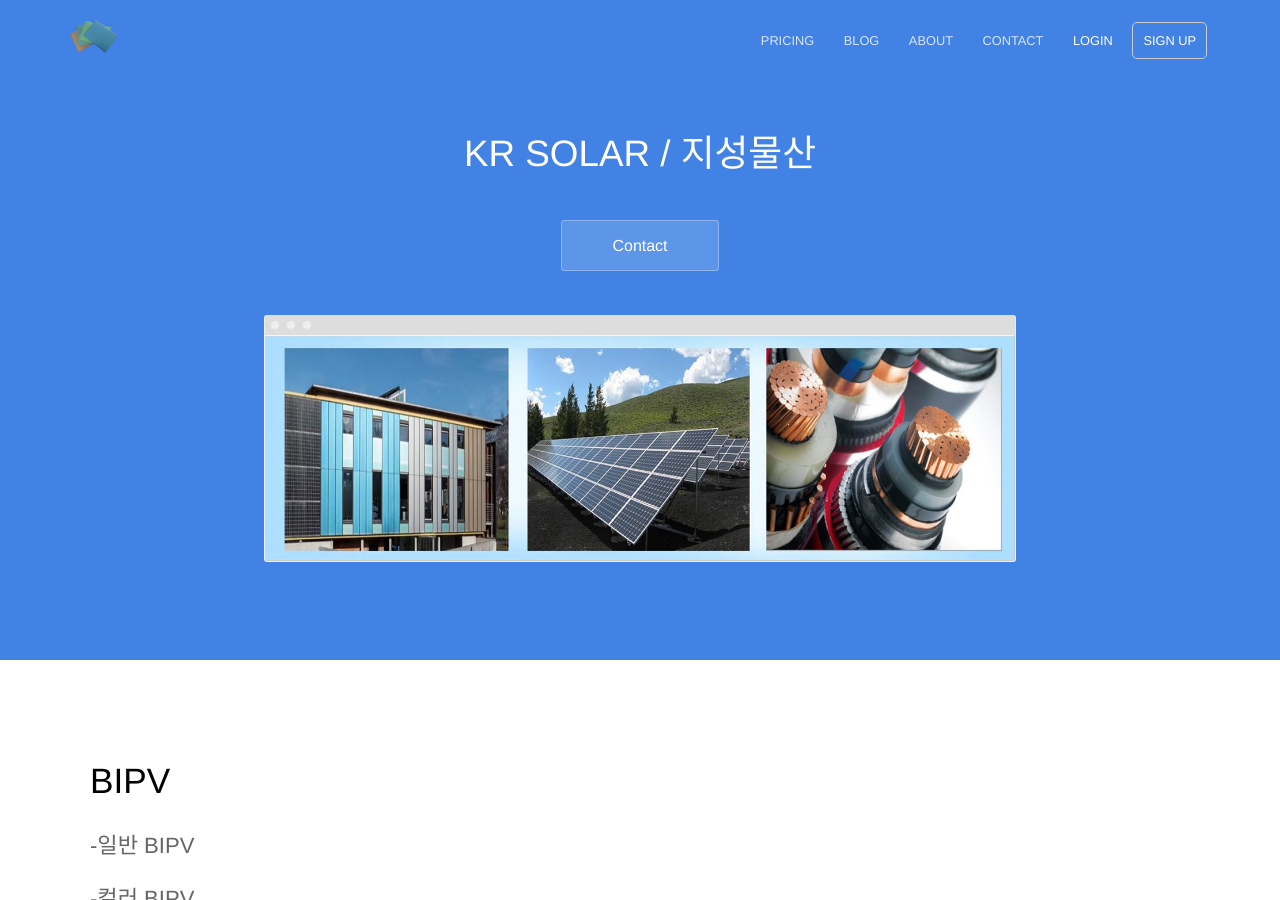
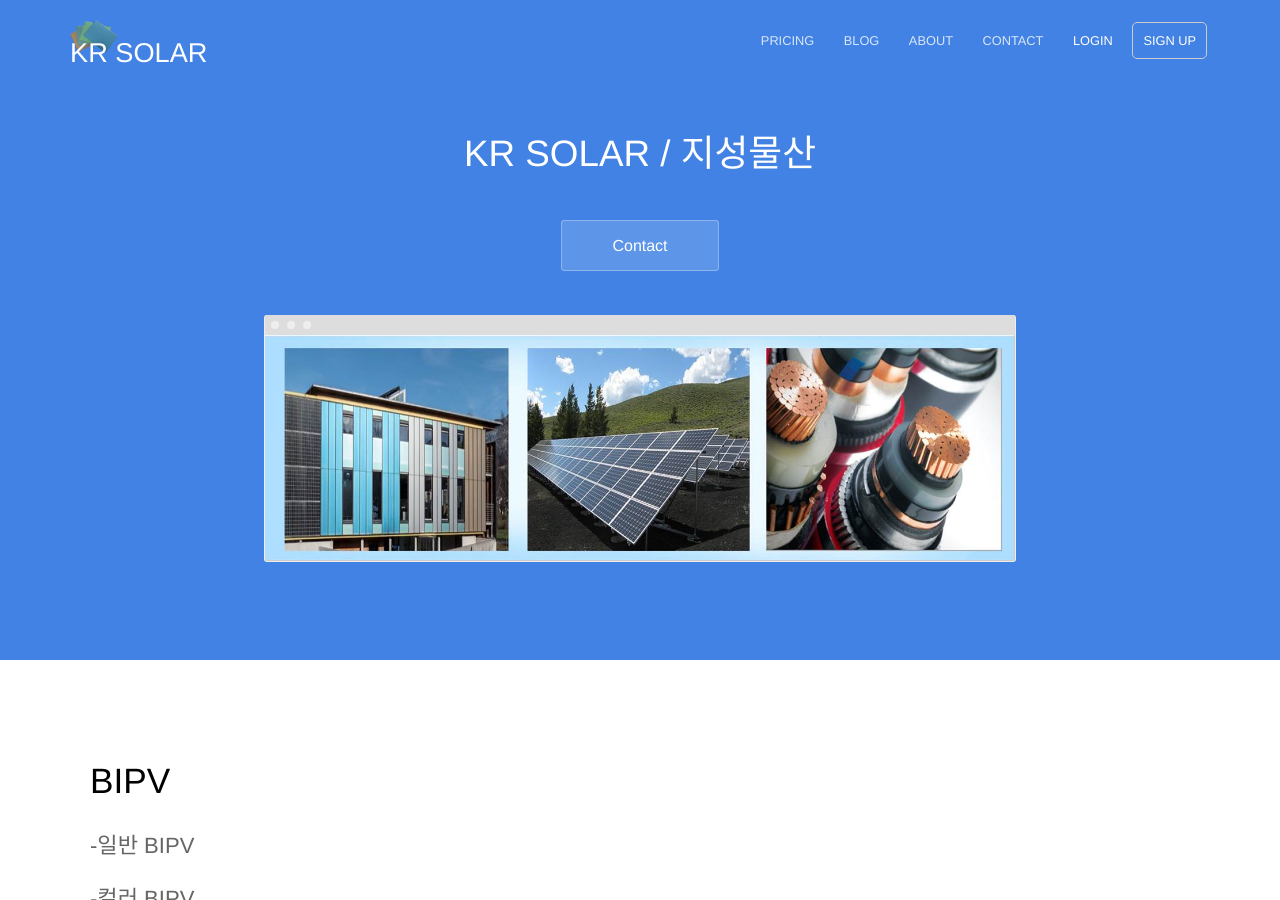
Before and after one commit to kr-solar/kr-solar.github.io, a Jekyll site: the page built from index.html, in a window 1280 px wide and 900 px high. Built offline with Jekyll 4.4.1, drawn with Linux system fonts in a browser that asks for light colours.

Commit message:
Update default.html

```diff
--- a/_layouts/default.html
+++ b/_layouts/default.html
@@ -23,7 +23,7 @@
 	<body>
 		<header>
 			<div class="container">
-				<div class="company-name"><a href="{{ site.baseurl }}/"><img src="{{ site.baseurl }}/images/company_logo.png" alt="Hydra Logo" width="95" height="33" /></a></div>
+				<div class="company-name"><a href="{{ site.baseurl }}/"><img src="{{ site.baseurl }}/images/company_logo.png" alt="Hydra Logo" width="95" height="33" />KR SOLAR</a></div>
 				{% include navigation.html %}
 			</div>
 		</header>
```
